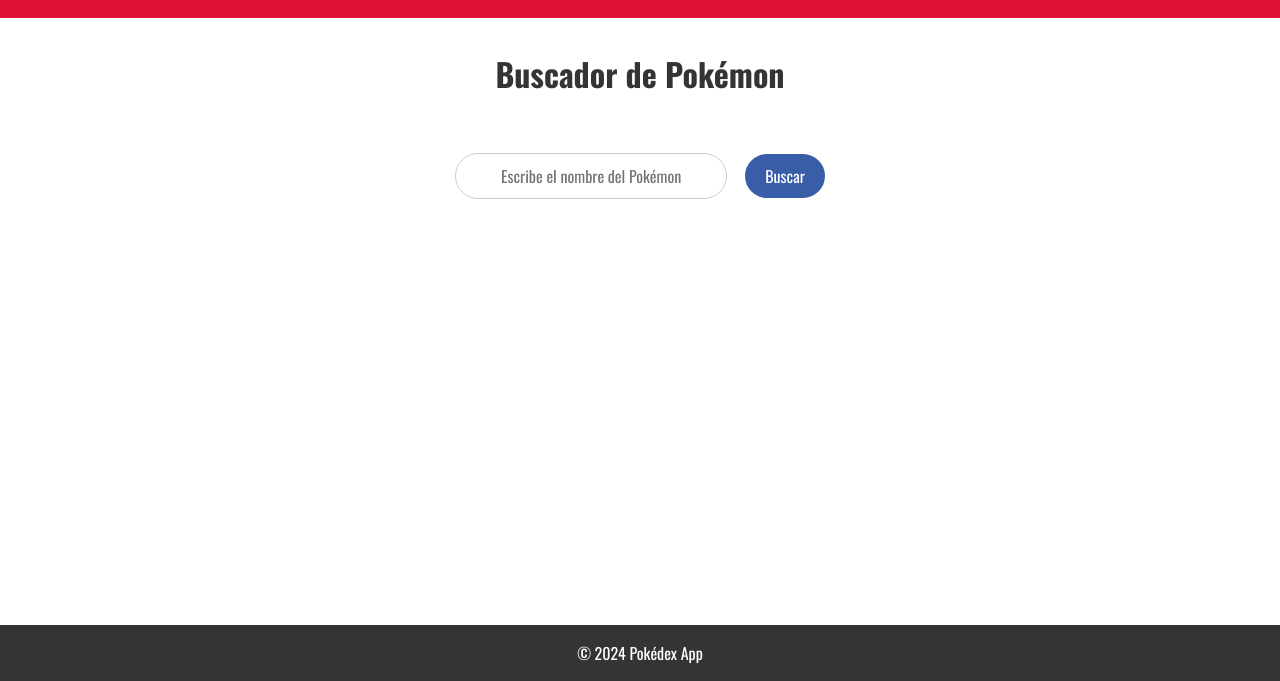
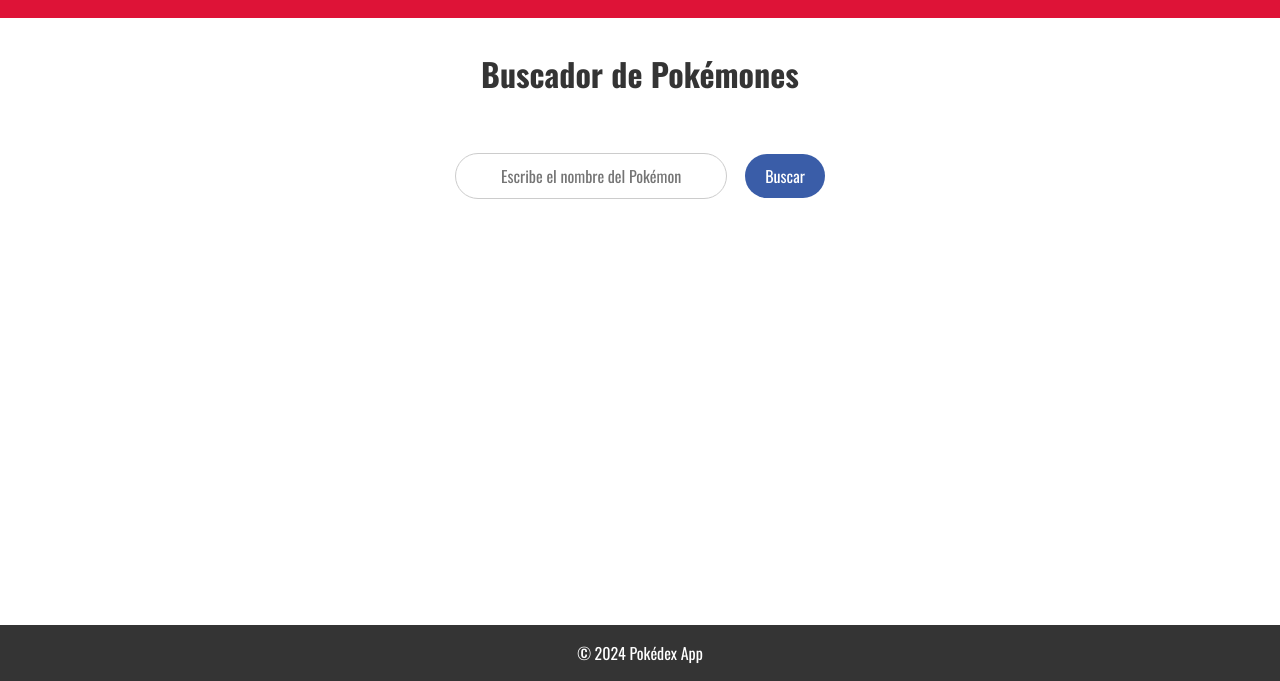
Before and after one commit to litocarvajal/53910, a plain HTML site: page index.html in a window 1280 px wide. Shown: the part 119-800 px from the top of the page. Drawn offline with nearby package versions, Linux system fonts and the light colour scheme.

Commit message:
Pokedex v2

```diff
--- a/index.html
+++ b/index.html
@@ -15,7 +15,7 @@
       <img src="./img/logo.png" alt="Logo de la Pokédex">
     </header>
     <div class="container">
-      <h1>Buscador de Pokémon</h1>
+      <h1>Buscador de Pokémones</h1>
       <div class="buscador">
         <input type="text" id="searchInput" placeholder="Escribe el nombre del Pokémon">
         <button onclick="buscarPokemon()">Buscar</button>
```
